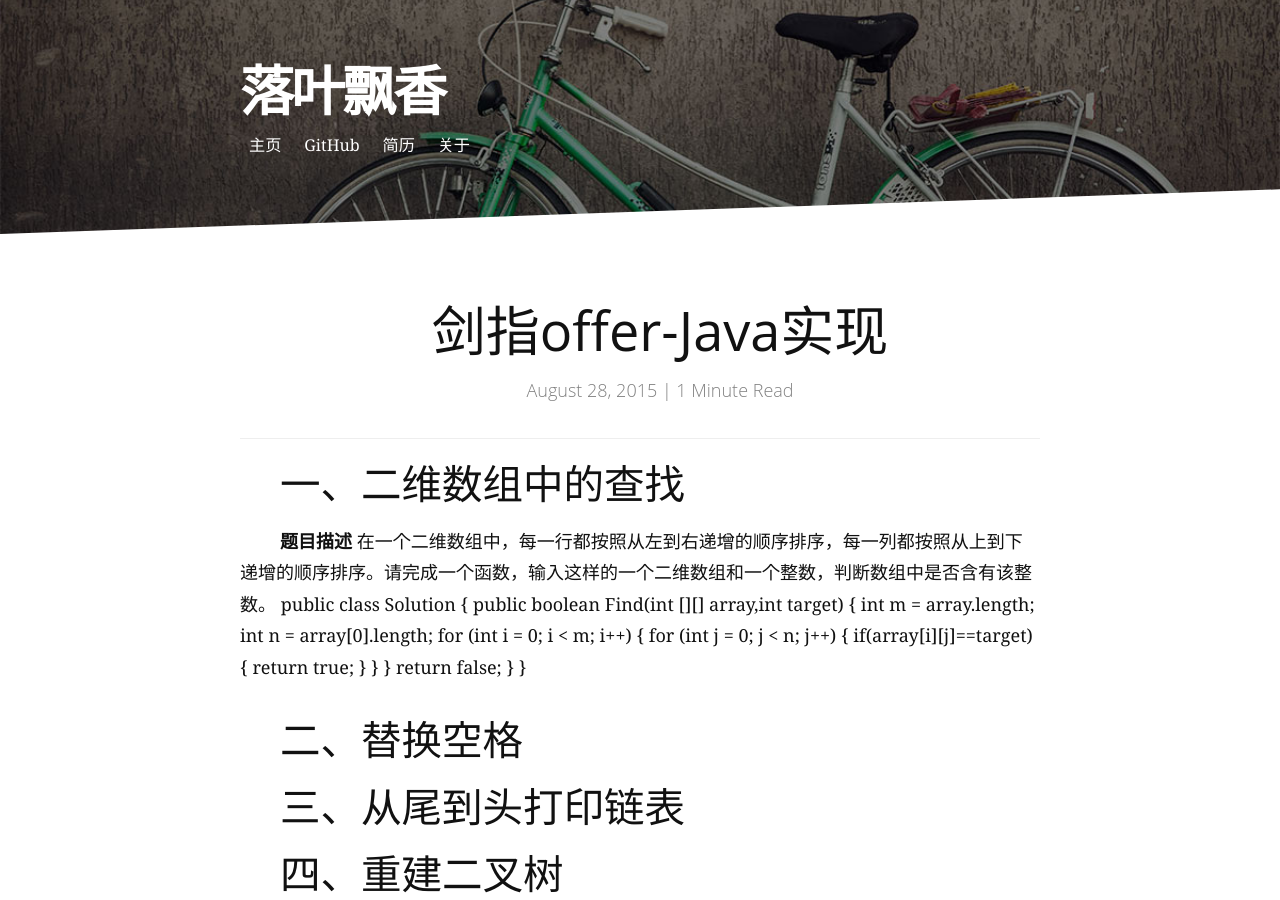
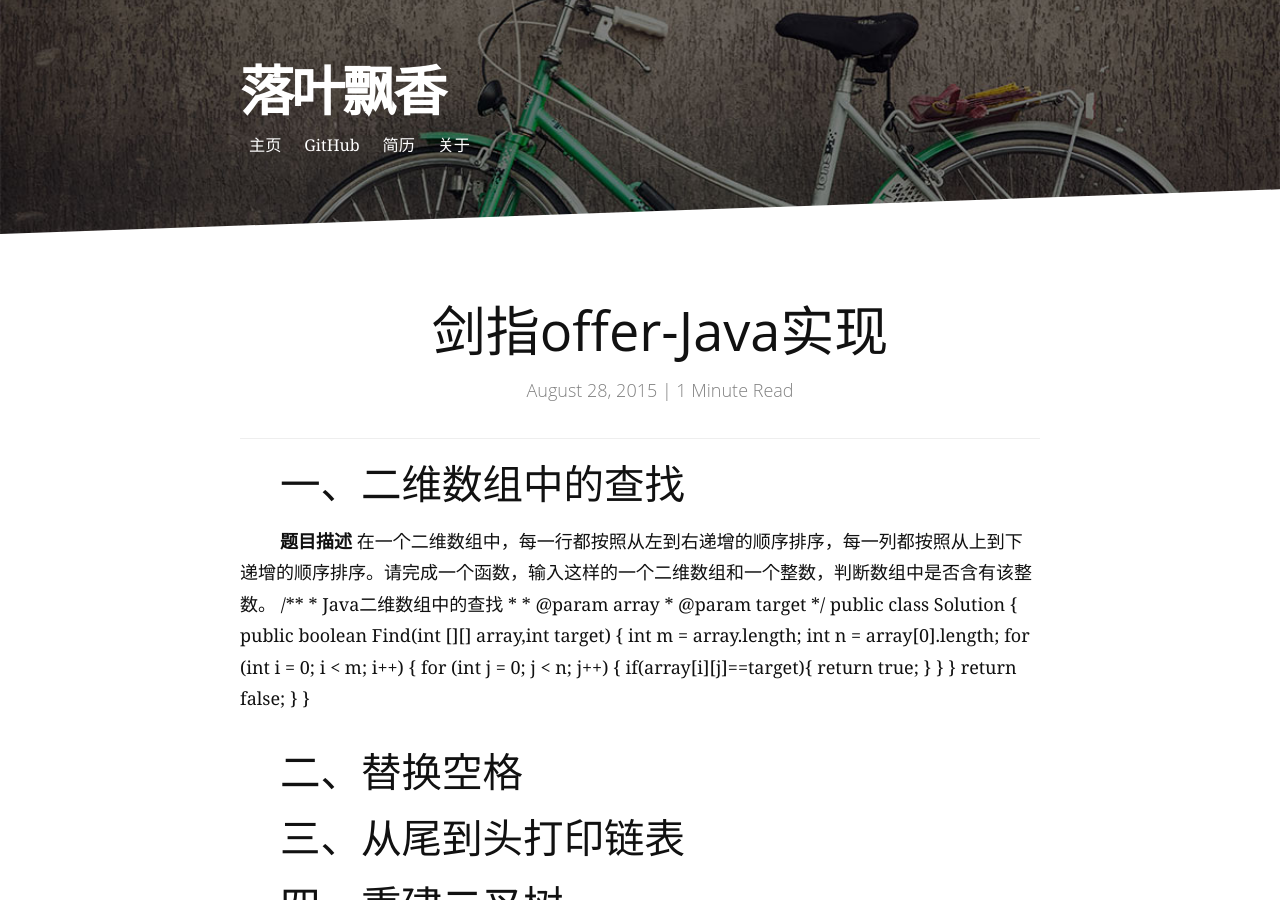
Before and after one commit to luonaibin/luonaibin.github.io, a Jekyll site: the page built from _posts/2015-08-25-java-Array-String.markdown, in a window 1280 px wide and 900 px high. Built offline with Jekyll 4.4.1, drawn with Linux system fonts in a browser that asks for light colours; Markdown is read by kramdown in place of the engine named in the settings.

Commit message:
update jzoffer

```diff
--- a/_posts/2015-08-25-java-Array-String.markdown
+++ b/_posts/2015-08-25-java-Array-String.markdown
@@ -19,6 +19,12 @@ p{
 
 **题目描述**
 在一个二维数组中，每一行都按照从左到右递增的顺序排序，每一列都按照从上到下递增的顺序排序。请完成一个函数，输入这样的一个二维数组和一个整数，判断数组中是否含有该整数。
+	/**
+    	 * Java二维数组中的查找
+    	 *
+    	 * @param array
+		 * @param target
+    	 */
 	public class Solution {
 		public boolean Find(int [][] array,int target) {
 			int m = array.length;
@@ -33,6 +39,8 @@ p{
 			return false;
 		}
 	}
+
+
 ## 二、替换空格
 
 ## 三、从尾到头打印链表
```
